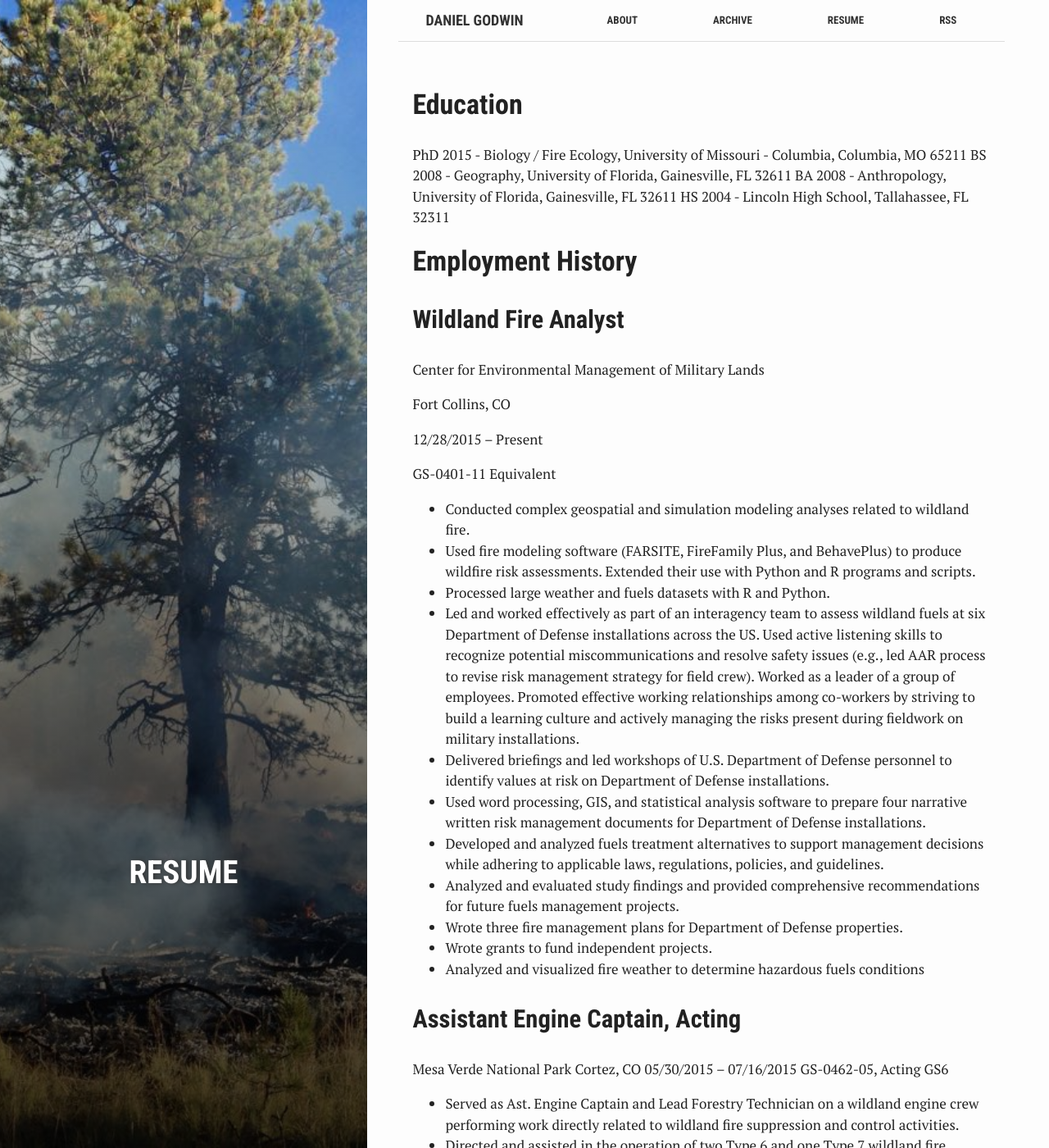
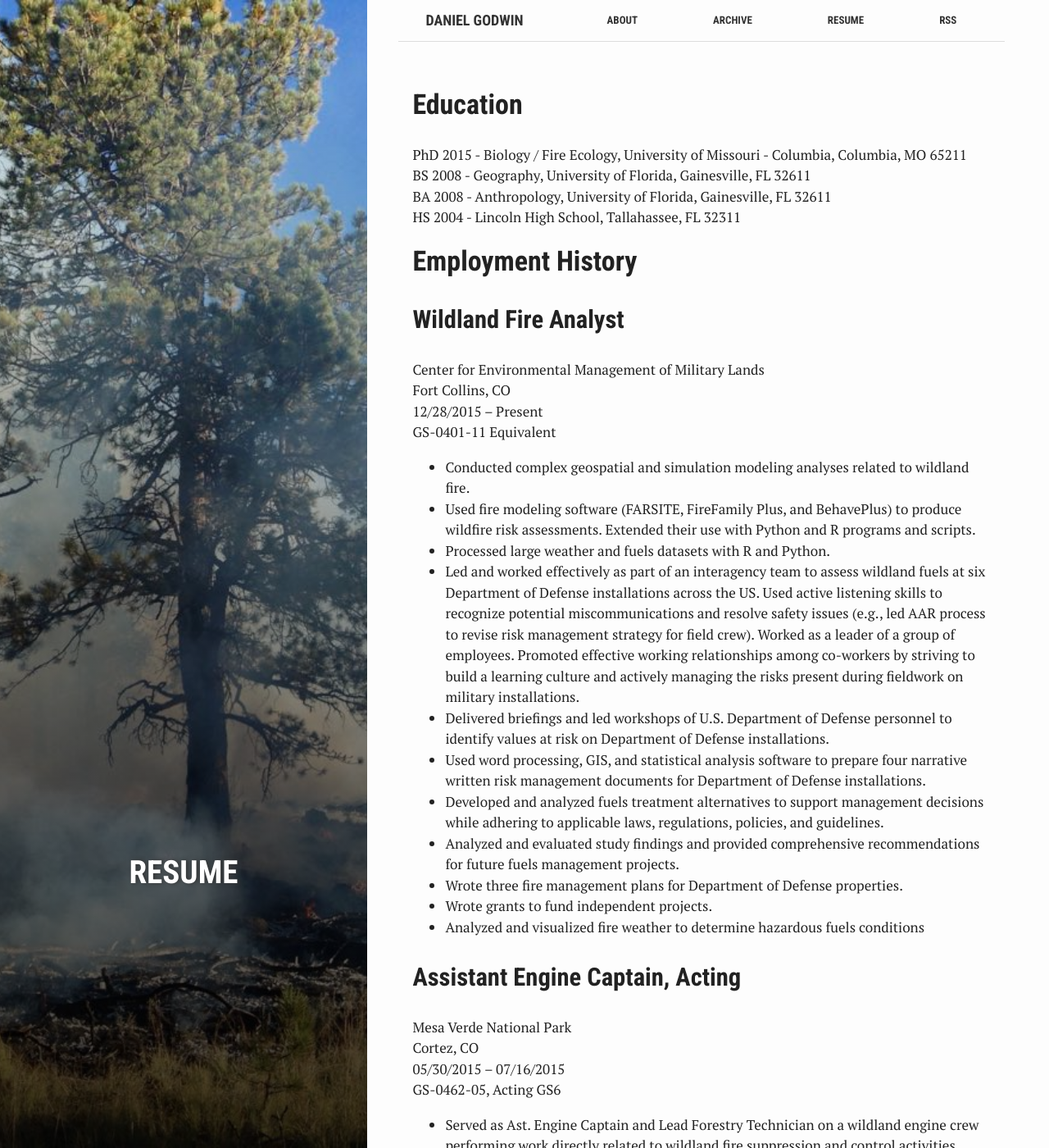
Before and after one commit to danielg7/danielg7.github.io, a Jekyll site: the page built from resume.md, in a window 1280 px wide and 1400 px high. Shown: the whole window at 82% size. Built offline with Jekyll 4.4.1, drawn with Linux system fonts in a browser that asks for light colours; some of the changed text lies outside the part shown.

Commit message:
Fixing line breaks, maybe.

```diff
--- a/resume.md
+++ b/resume.md
@@ -19,11 +19,8 @@
 ## Wildland Fire Analyst
 
 Center for Environmental Management of Military Lands
-
 Fort Collins, CO
-
 12/28/2015 – Present
-
 GS-0401-11 Equivalent
 
 * Conducted complex geospatial and simulation modeling analyses related to wildland fire.
@@ -70,9 +67,9 @@
 * Assured that needed tools and equipment were available for firefighting tasks.
 
 ## Fire Ecology Research Assistant, Instructor, & Mentor
-08/15/2011 – 12/15/2015
 University of Missouri - Columbia
 Columbia, MO
+08/15/2011 – 12/15/2015
 GS-1401-11 Equivalent
 
 ### Mentorship of Early Career Wildland Firefighters
@@ -119,9 +116,9 @@
 * Established mini-grant program for SAFE chapters.
 
 ## Fire Science Outreach Assistant
-05/01/2014 - 05/01/2015
 Oak Woodlands and Forests Fire Science Consortium
 Columbia, MO
+05/01/2014 - 05/01/2015
 GS-1702-05 Equivalent
 
 * Utilized word processing software to create online and print materials on the science-based use of prescribed fire.
```
